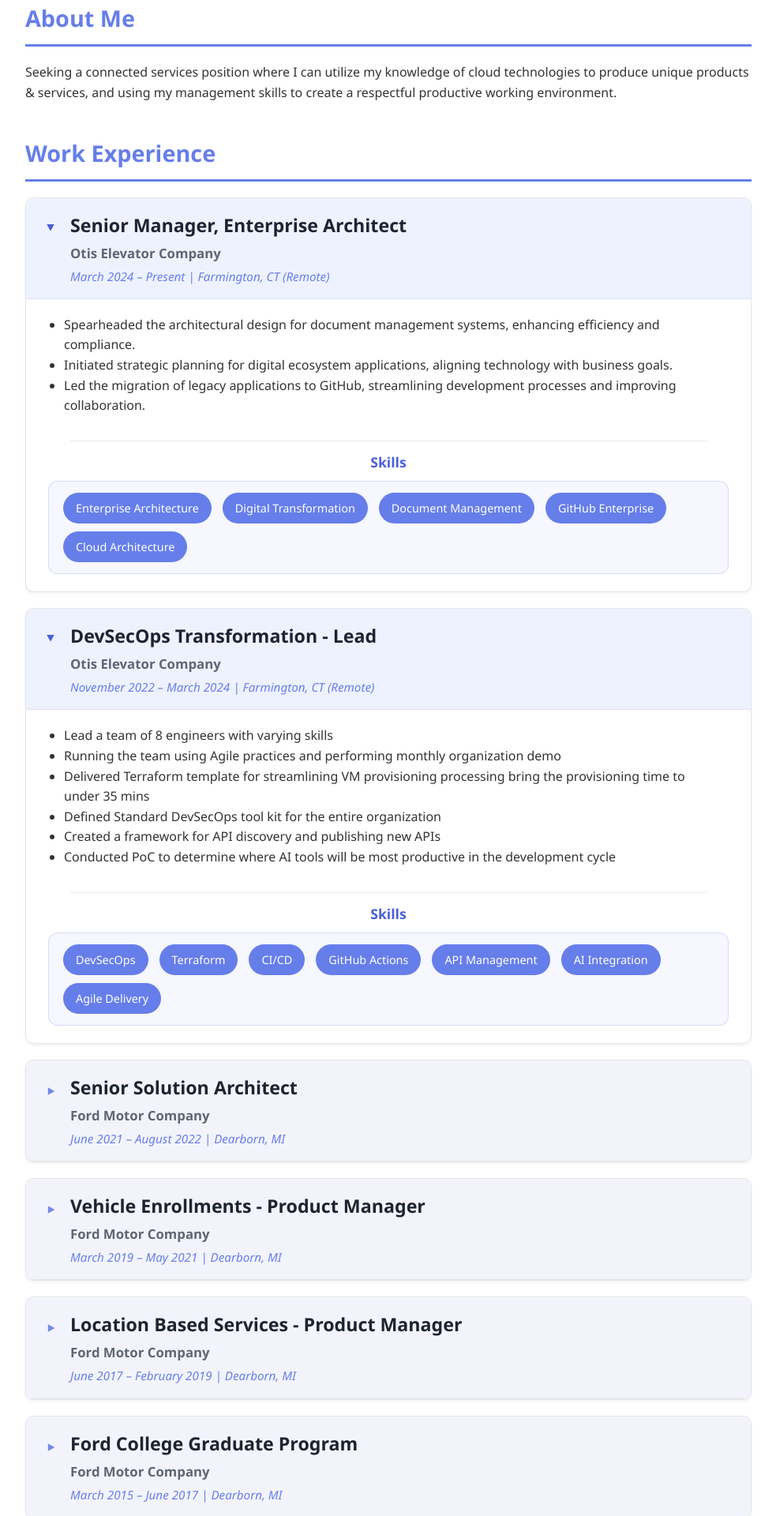
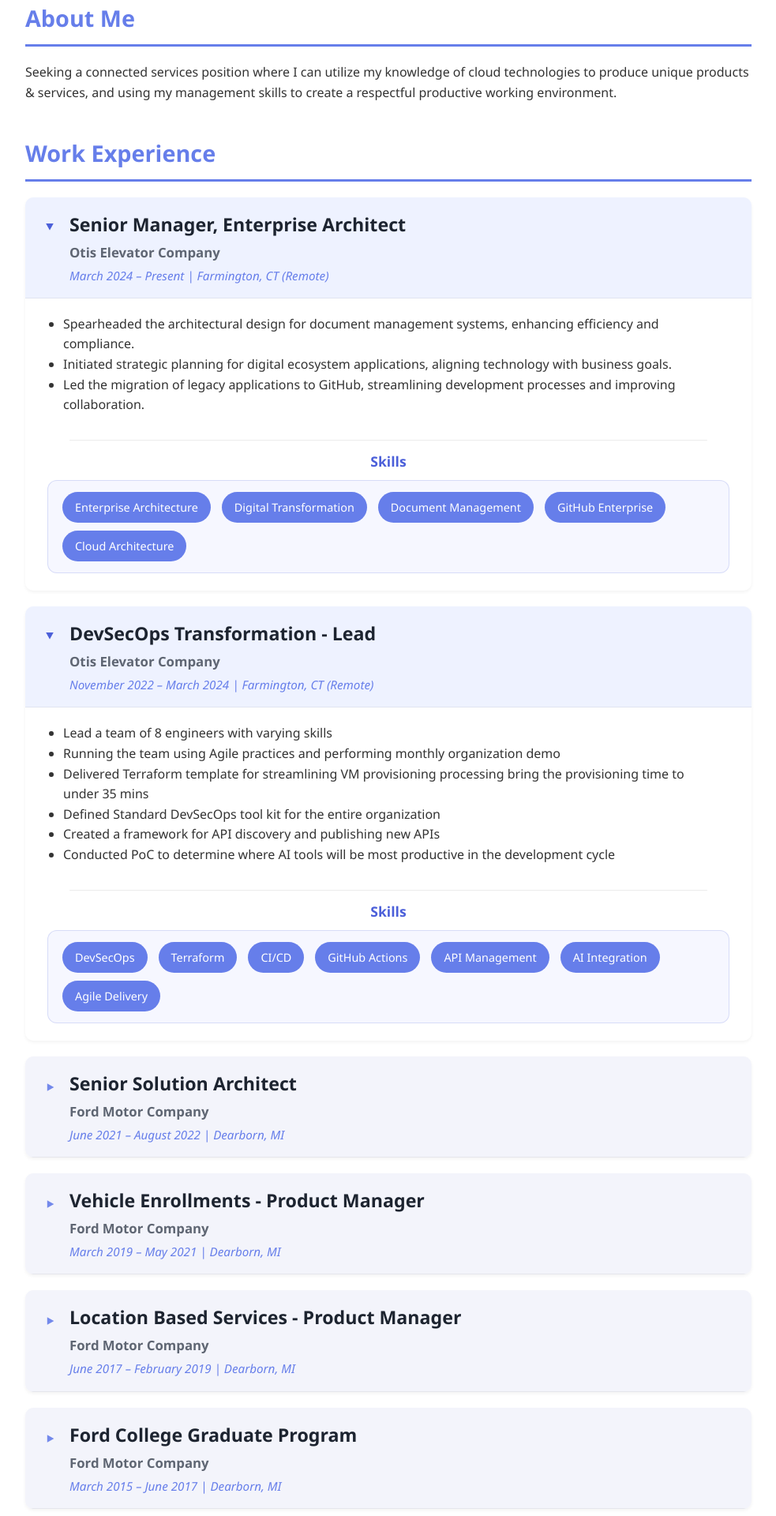
Before and after one commit to r91dua/my-portfolio, a Jekyll site: the page built from index.html, in a window 1280 px wide. Shown: the part 326-2246 px from the top of the page at 79% size, without its empty margins (148-1131 px from the left). Built offline with Jekyll 4.4.1, drawn with Linux system fonts in a browser that asks for light colours.

Commit message:
Update styles.css

```diff
--- a/assets/css/styles.css
+++ b/assets/css/styles.css
@@ -60,7 +60,6 @@ footer { background:#333; color:#fff; text-align:center; padding:20px; }
 
 details.experience-item,
 details.education-item {
-  border: 1px solid rgba(0,0,0,0.1);
   border-radius: 10px;
   margin-bottom: 20px;
   background: #fff;
```
